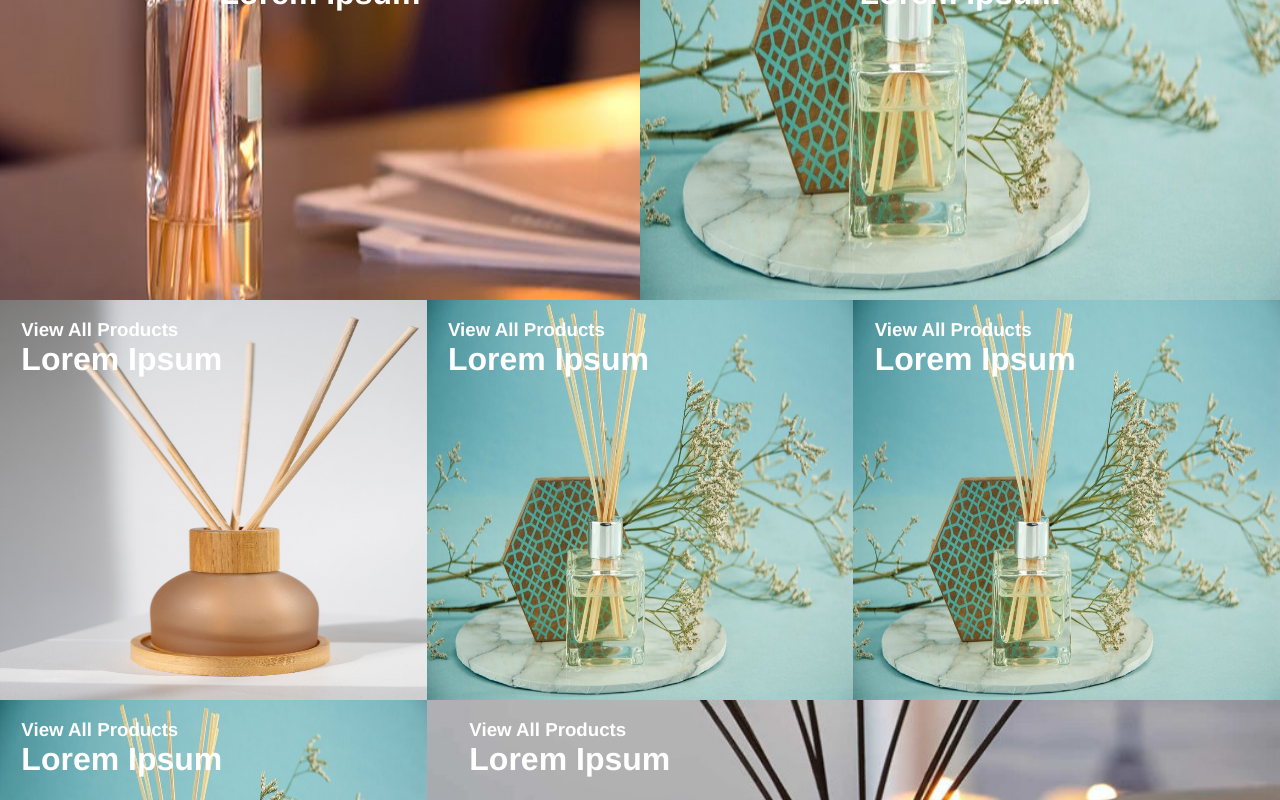
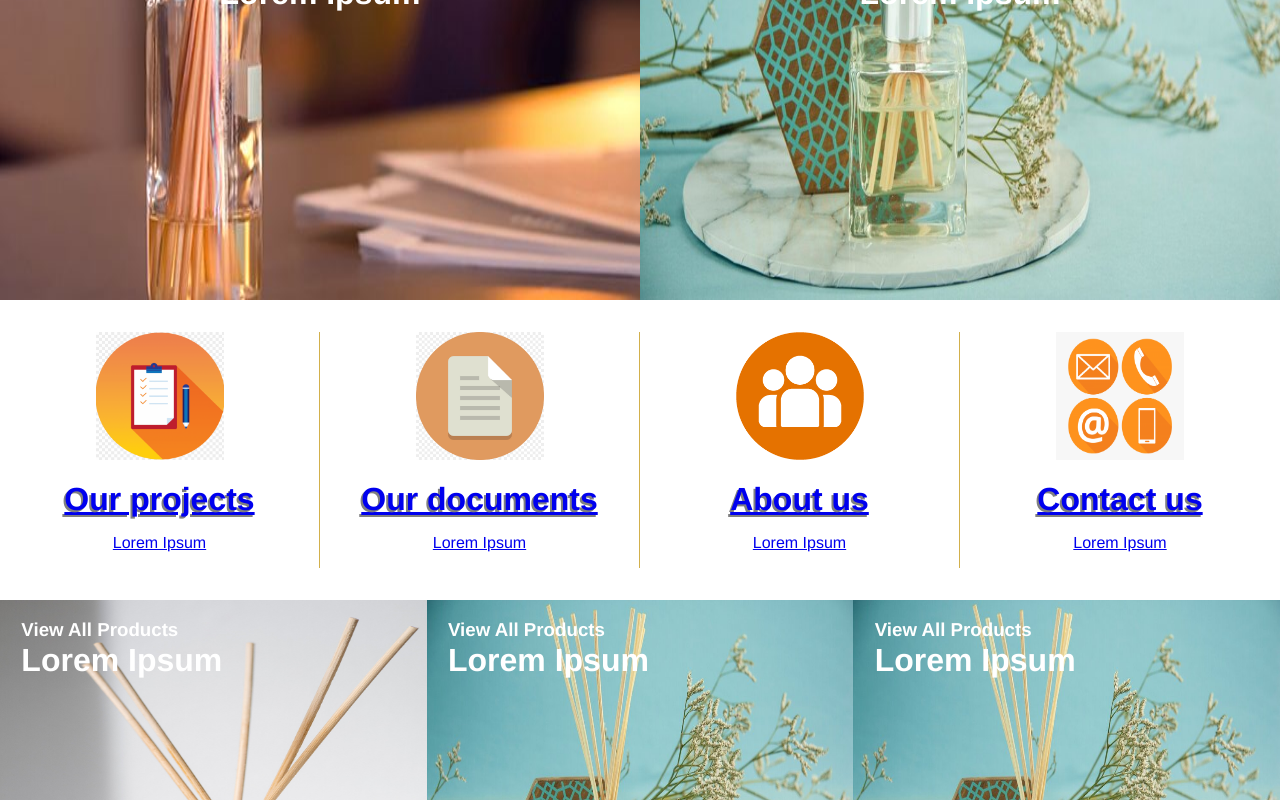
Before and after one commit to albayrakbektas/signes, a Vue app: page / in a window 1280 px wide. Shown: the part 500-1300 px from the top of the page. Built offline with nearby package versions, Linux system fonts and the light colour scheme; what vue-flag-icon would draw is missing.

Commit message:
Update HomeView.vue

```diff
--- a/src/views/HomeView.vue
+++ b/src/views/HomeView.vue
@@ -13,6 +13,7 @@
         <HomeBigImage :image="rightImage" />
       </div>
     </div>
+    <HomeShortcuts />
     <div class="product-images">
       <ProductPicture
         v-for="(item, index) of productImages"
@@ -29,9 +30,10 @@
 
 import HomeBigImage from "@/components/HomeBigImage";
 import ProductPicture from "@/components/ProductPicture";
+import HomeShortcuts from "@/components/HomeShortcuts";
 export default {
   name: "HomeView",
-  components: { ProductPicture, HomeBigImage },
+  components: { HomeShortcuts, ProductPicture, HomeBigImage },
   data() {
     return {
       leftImage: {
```
